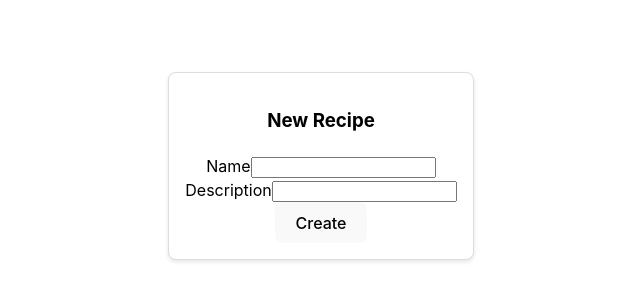
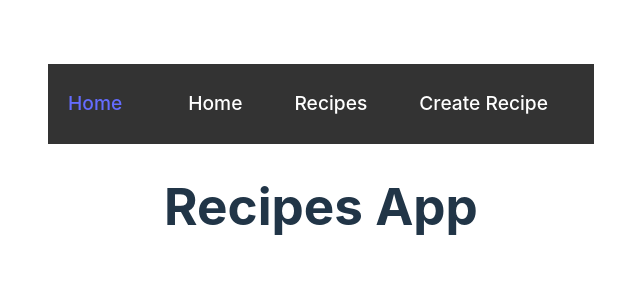
Before and after one commit to SkateCodeN/RecipesApp, a React (Vite) app in the folder recipeApp-frontend/: page / in a window 1280 px wide. Shown: the part 234-534 px from the top of the page, without its empty margins (319-959 px from the left). Built offline with nearby package versions, Linux system fonts and the light colour scheme.

Commit message:
react browser router added and so have a few routes

```diff
--- a/recipeApp-frontend/package.json
+++ b/recipeApp-frontend/package.json
@@ -11,7 +11,8 @@
   },
   "dependencies": {
     "react": "^19.0.0",
-    "react-dom": "^19.0.0"
+    "react-dom": "^19.0.0",
+    "react-router-dom": "^7.2.0"
   },
   "devDependencies": {
     "@eslint/js": "^9.19.0",
--- a/recipeApp-frontend/src/App.jsx
+++ b/recipeApp-frontend/src/App.jsx
@@ -1,15 +1,27 @@
 import { useState } from 'react'
 import reactLogo from './assets/react.svg'
 import viteLogo from '/vite.svg'
+import { BrowserRouter, Route,Routes} from 'react-router-dom'
 import './App.css'
 import RecipesList from './Pages/RecipesList'
 import CreateRecipe from './Pages/CreateRecipe'
+import Navbar from './components/Navbar'
+import Home from './components/Home'
 function App() {
   const [count, setCount] = useState(0)
 
   return (
     <>
-      <CreateRecipe />
+      <BrowserRouter>
+        <Navbar />
+
+        <Routes>
+          <Route path="/" element={<Home />} />
+          <Route path="/recipesList" element={<RecipesList />} />
+          <Route path="/createRecipe" element={<CreateRecipe />} />
+        </Routes>
+      </BrowserRouter>
+
     </>
   )
 }
--- a/recipeApp-frontend/src/Pages/CreateRecipe.jsx
+++ b/recipeApp-frontend/src/Pages/CreateRecipe.jsx
@@ -1,4 +1,4 @@
-import React, { useState, useEffect } from "react";
+import React, { useState} from "react";
 import "./RecipesList.css";
 
 const CreateRecipe = () => {
@@ -56,8 +56,6 @@ const CreateRecipe = () => {
                         value={recipeName}
                         onChange={(e) => setRecipeName(e.target.value)}
                     />
-
-
                 </div>
 
                 <div>
--- /dev/null
+++ b/recipeApp-frontend/src/components/Home.jsx
@@ -0,0 +1,9 @@
+const Home = () => {
+    return(
+        <>
+            <h1>Recipes App</h1>
+        </>
+    )
+}
+
+export default Home;
--- /dev/null
+++ b/recipeApp-frontend/src/components/Navbar.css
@@ -0,0 +1,58 @@
+.navbar {
+    background: #333;
+    height: 80px;
+    display: flex;
+    justify-content: center;
+    align-items: center;
+    font-size: 1.2rem;
+}
+
+.navbar-container {
+    display: flex;
+    justify-content: space-between;
+    align-items: center;
+    height: 80px;
+    width: 100%;
+    max-width: 1500px;
+    padding: 0 20px;
+}
+
+.nav-menu {
+    display: flex;
+    list-style: none;
+    text-align: center;
+    margin: 0;
+}
+
+.nav-item {
+    margin: 0 10px;
+}
+
+.nav-links {
+    color: #fff;
+    text-decoration: none;
+    padding: 0.5rem 1rem;
+    transition: background 0.3s ease;
+}
+
+.nav-links:hover {
+    background: #555;
+    border-radius: 4px;
+}
+
+/* Responsive adjustments */
+@media screen and (max-width: 960px) {
+    .navbar-container {
+        flex-direction: column;
+    }
+
+    .nav-menu {
+        flex-direction: column;
+        width: 100%;
+    }
+
+    .nav-item {
+        width: 100%;
+        text-align: center;
+    }
+}
--- /dev/null
+++ b/recipeApp-frontend/src/components/Navbar.jsx
@@ -0,0 +1,34 @@
+import React from "react";
+import { Link } from 'react-router-dom';
+import "./Navbar.css";
+
+const Navbar = () => {
+    return (
+        <nav className="navbar">
+            <div className="navbar-container">
+                <Link to="/" className="navbar-logo">
+                    Home
+                </Link>
+                <ul className="nav-menu">
+                    <li className="nav-item">
+                        <Link to="/" className="nav-links">
+                            Home
+                        </Link>
+                    </li>
+                    <li className="nav-item">
+                        <Link to="/recipesList" className="nav-links">
+                            Recipes
+                        </Link>
+                    </li>
+                    <li className="nav-item">
+                        <Link to="/createRecipe" className="nav-links">
+                            Create Recipe
+                        </Link>
+                    </li>
+                </ul>
+            </div>
+        </nav>
+    );
+}
+
+export default Navbar;
```
Also changed, not shown: 1 other file (tests, documents, lock files or other folders).
